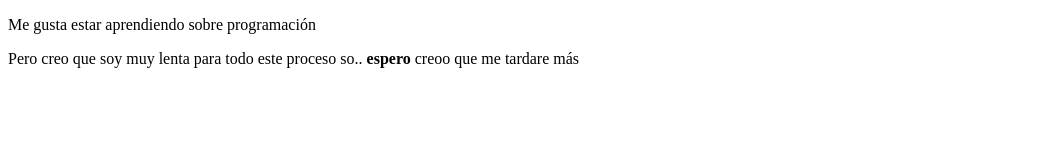
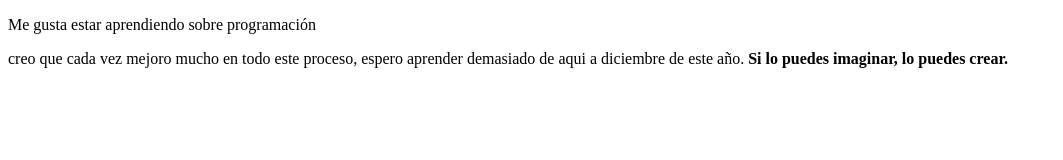
Before and after one commit to Mely183/Curso-prework, a plain HTML site: page index.html in a window 1280 px wide. Shown: the whole page, without its empty margins (0-1063 px from the left). Drawn offline with Linux system fonts and the light colour scheme.

Commit message:
first commit

```diff
--- a/index.html
+++ b/index.html
@@ -8,8 +8,10 @@
 </head>
 <body>
     <p> Me gusta estar aprendiendo sobre programación </p>
-    <article>Pero creo que soy muy lenta para todo este proceso
-        so.. <b> espero </b>creoo que me tardare más
+    <article> creo que cada vez mejoro mucho en todo este proceso, espero
+        aprender demasiado de aqui a diciembre de este año.
+
+        <strong>Si lo puedes imaginar, lo puedes crear.</strong>
     </article>
 </body>
 </html>
```
